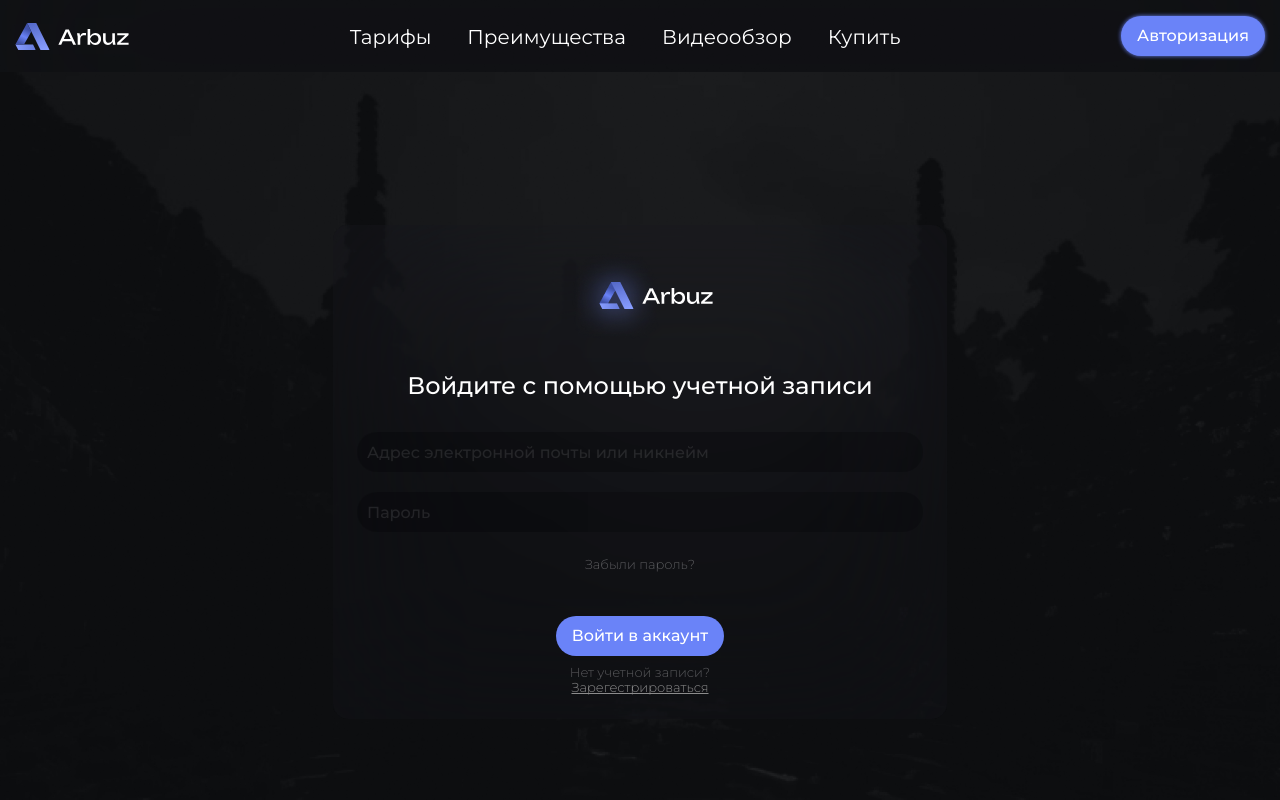
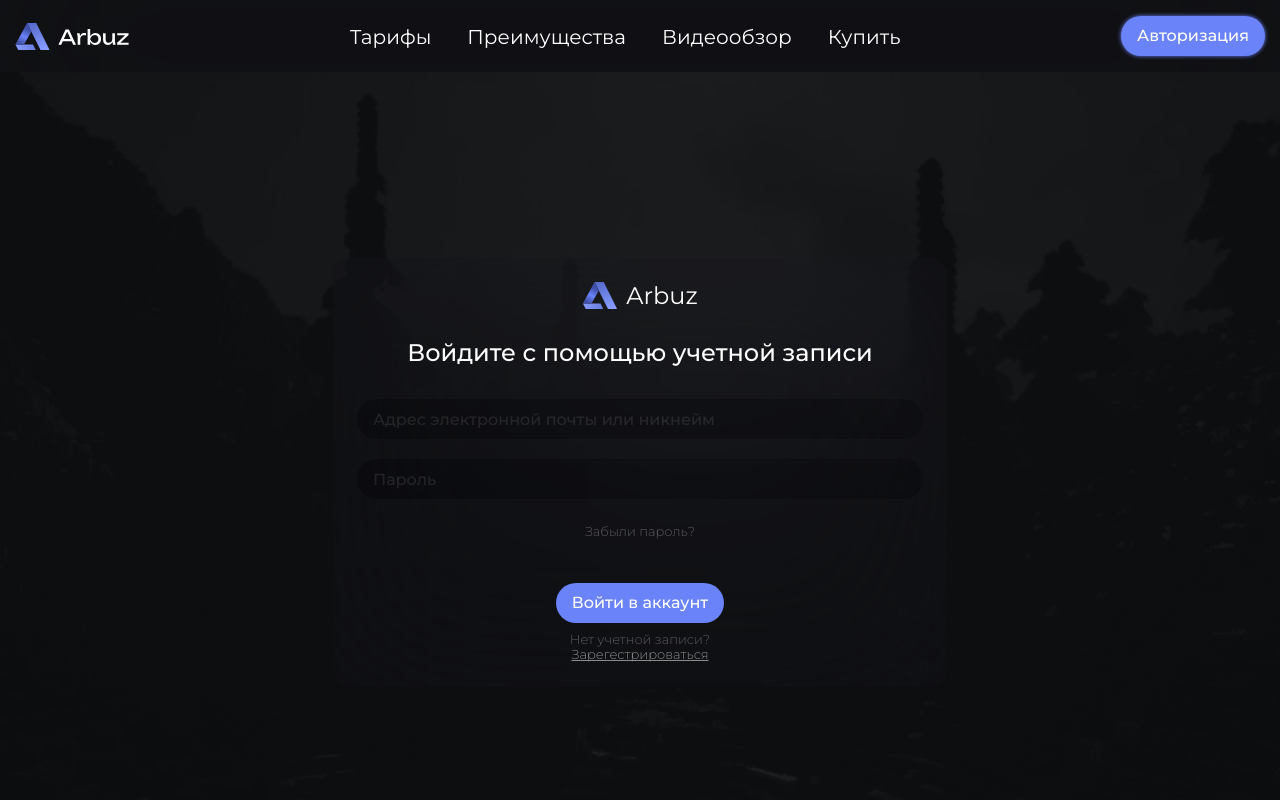
Before and after one commit to aldr-dev/Arbuz.cc, a website: page html/auth.html in a window 1280 px wide. Shown: the top 800 px of the page. Drawn offline with nearby package versions, Linux system fonts and the light colour scheme.

Commit message:
Поправил логотип бренда на странице формы. Исравил отступы у полей.

```diff
--- a/css/media.css
+++ b/css/media.css
@@ -118,7 +118,7 @@
     font-size: 24px;
   }
 
-  .form-authorization-logo-brand {
+  .form-authorization-logo {
     margin-bottom: 28px;
   }
 }
--- a/css/style.css
+++ b/css/style.css
@@ -461,7 +461,11 @@
   background: rgba(27, 29, 36, 0.2);
 }
 
-.form-authorization-logo-brand {
+.form-authorization-logo {
+  display: flex;
+  align-items: center;
+  gap: 9px;
+  justify-content: center;
   margin: 0 auto 10px;
 }
 
@@ -488,7 +492,7 @@
   opacity: 0.2;
   background: #000;
   border: 0;
-  padding: 0 10px;
+  padding: 8px 16px;
 }
 
 .form-authorization-field:focus {
--- a/html/auth.html
+++ b/html/auth.html
@@ -59,7 +59,10 @@
     <div class="container">
      <div class="form-group-authorization">
        <form class="form-authorization">
-         <img class="form-authorization-logo-brand" src="../images/logo-brand-auth.png" alt="Arbuz">
+        <div class="form-authorization-logo">
+          <img class="form-authorization-logo-brand" src="../images/logo-brand-auth.svg" alt="Arbuz">
+          <span class="form-authorization-logo-brand-name">Arbuz</span>
+        </div>
          <h3 class="form-authorization-headline">Войдите с помощью учетной записи</h3>
 
          <div class="form-authorization-row">
```
Also changed, not shown: images/logo-brand-auth.png (deleted), images/logo-brand-auth.svg (added).
